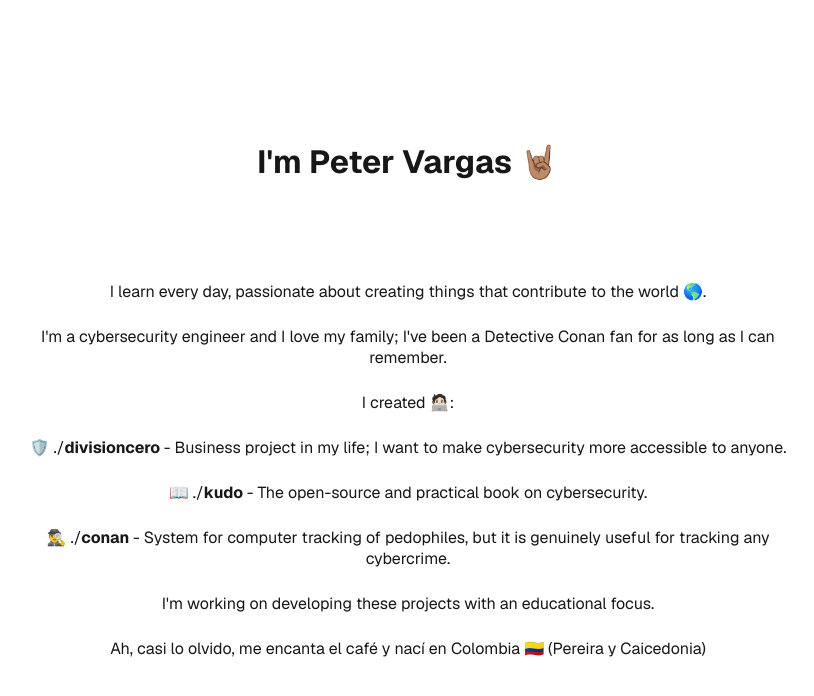
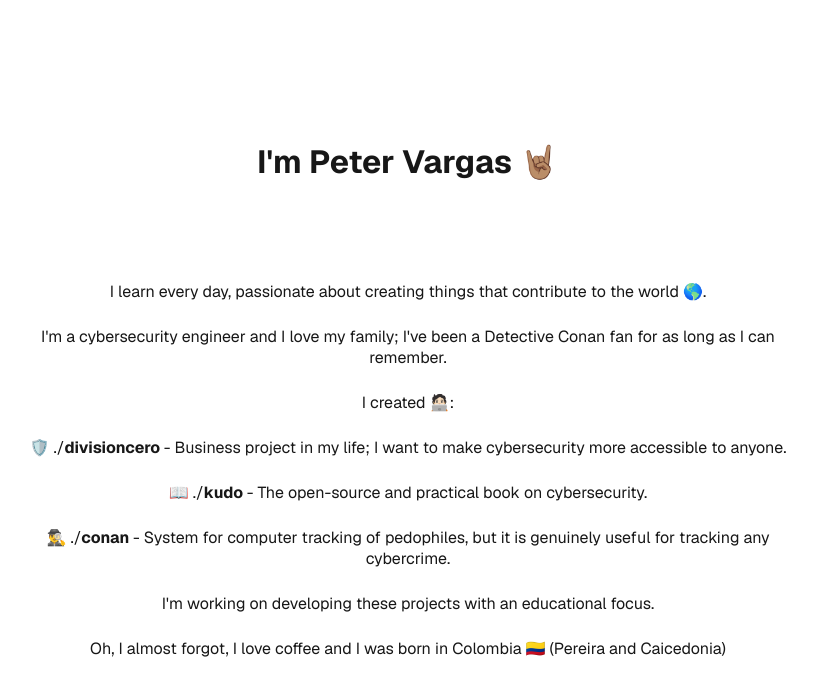
Before and after one commit to PetterVargas/petervargas.com, a Next.js app: page / in a window 1280 px wide. Shown: the top 696 px of the page, without its empty margins (232-1046 px from the left). Built offline with nearby package versions, Linux system fonts and the light colour scheme.

Commit message:
Update page.tsx

```diff
--- a/app/page.tsx
+++ b/app/page.tsx
@@ -51,7 +51,7 @@ export default function Home() {
           I&apos;m working on developing these projects with an educational focus.
         </div>
         <div className="my-4 text-xl text-center w-full">
-          Ah, casi lo olvido, me encanta el café y nací en Colombia 🇨🇴 (Pereira y Caicedonia)
+          Oh, I almost forgot, I love coffee and I was born in Colombia 🇨🇴 (Pereira and Caicedonia)
         </div>
       </main>
     </div>
```
